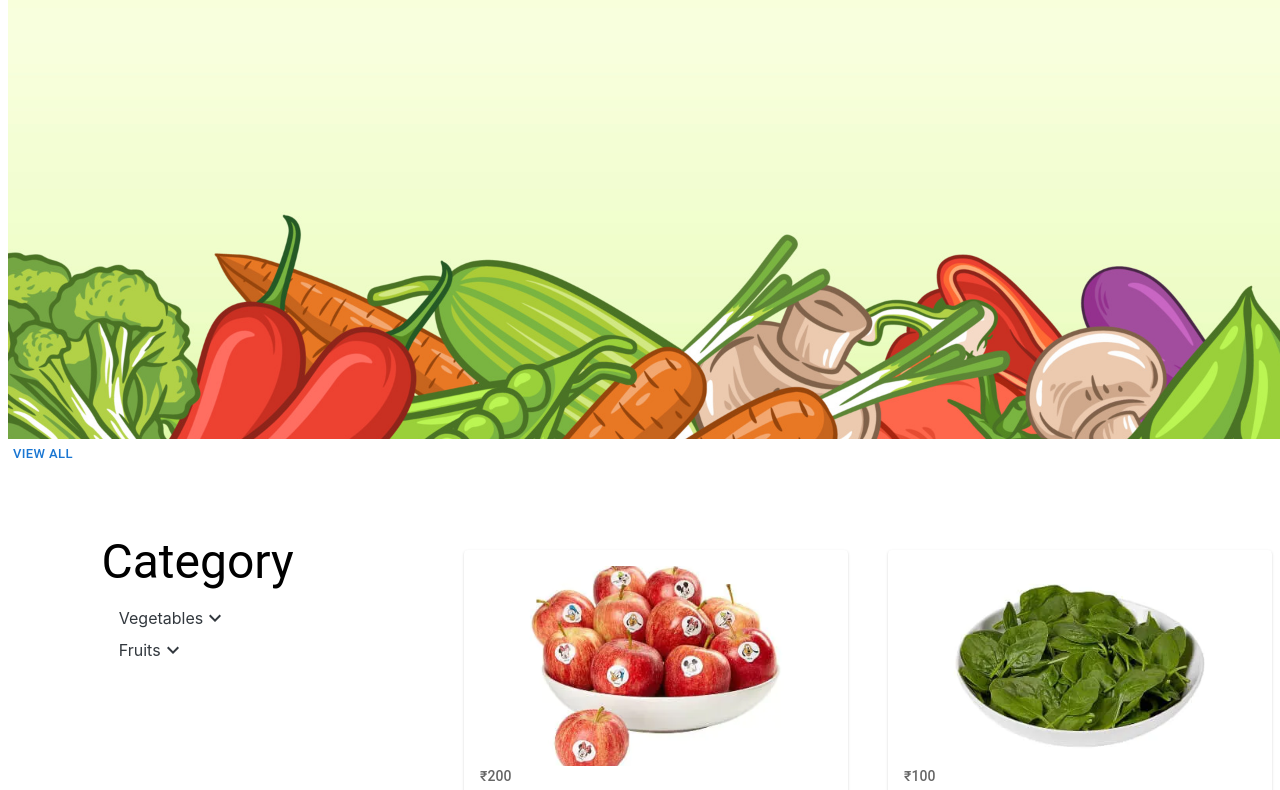
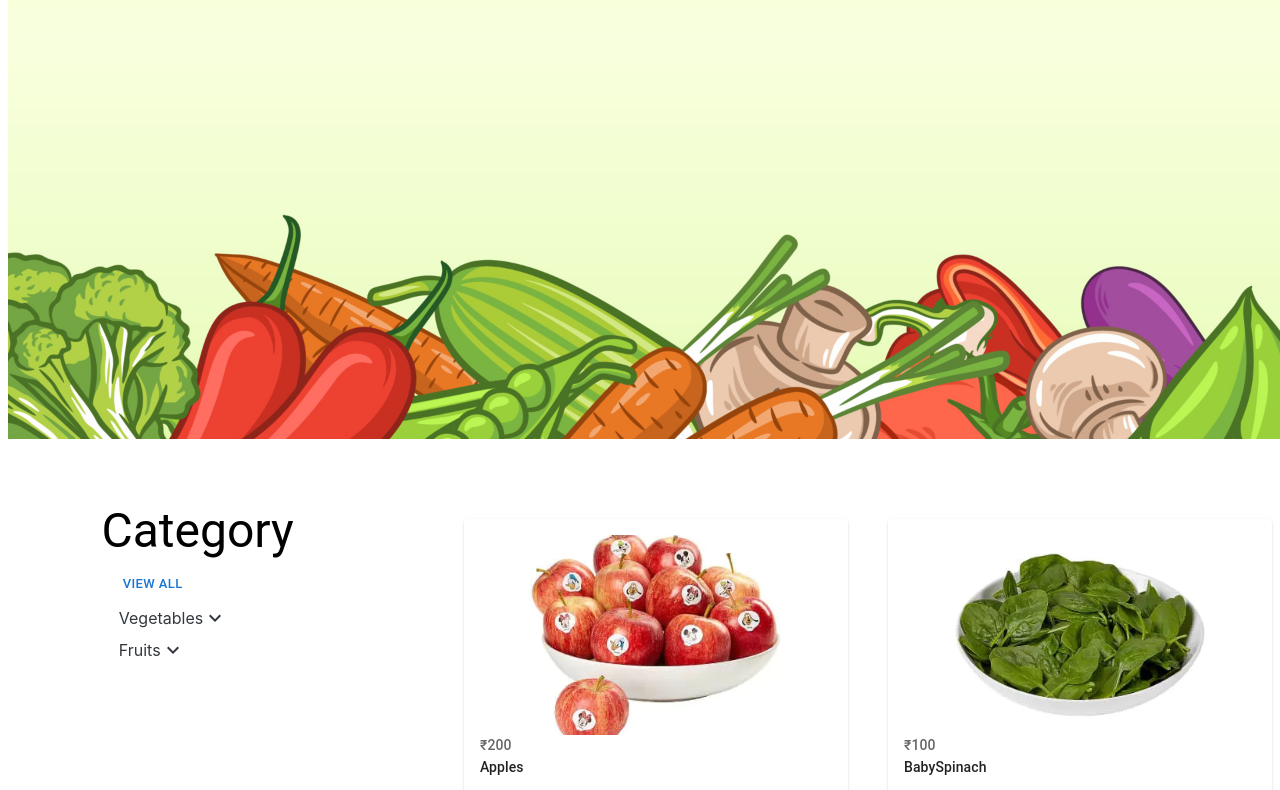
Before and after one commit to bakshiyogesh/electronics_ecommerce, a React (Vite) app: page / in a window 1280 px wide. Shown: the part 377-1167 px from the top of the page. Built offline with nearby package versions, Linux system fonts and the light colour scheme.

Commit message:
store and action created.

```diff
--- a/src/components/common/card/Card.tsx
+++ b/src/components/common/card/Card.tsx
@@ -17,7 +17,6 @@ interface productArray{
 
   return (
     <>
-    <Button onClick={()=>{setFiltered(productsData)}} size="small">View All</Button>
       <Grid container component={"section"}>
         <SideMenuBar setFiltered={setFiltered} />
         <Grid
--- a/src/components/constants/constant.ts
+++ b/src/components/constants/constant.ts
@@ -1,71 +1,94 @@
 import { productData } from "../../interfaces/interface";
 export const categoryButton:string[]=['Vegetables','Fruits'];
 export const productsData:productData[] = [
-    { imgSRC: "/Apples.webp", name: "Apples", price: 200, category: "fruit" },
+    { id:1,
+      imgSRC: "/Apples.webp", name: "Apples", price: 200, category: "fruit",
+    count:0},
     {
+      id:2,
       imgSRC: "/BabySpinach.webp",
       name: "BabySpinach",
       price: 100,
       category: "vegetable",
+      count:0
     },
     {
+      id:3,
       imgSRC: "/blueberries.webp",
       name: "BlueBerries",
       price: 150,
       category: "fruit",
+      count:0
     },
     {
+      id:4,
       imgSRC: "/BrusselsSprouts.webp",
       name: "Brussels",
       price: 50,
       category: "vegetable",
+      count:0
     },
-    {
+    {id:5,
       imgSRC: "/CelerySticks.webp",
       name: "CelerySticks",
       price: 80,
       category: "vegetable",
+      count:0
     },
     {
+      id:6,
       imgSRC: "/clementines.webp",
       name: "Clementines",
       price: 110,
       category: "vegetable",
+      count:0
     },
-    { imgSRC: "/Corn.webp", name: "Corn", price: 200, category: "vegetable" },
     {
+      id:7,
+      imgSRC: "/Corn.webp", name: "Corn", price: 200, category: "vegetable",count:0 },
+    {id:8,
       imgSRC: "/Cucumber.webp",
       name: "Cucumber",
       price: 300,
       category: "vegetable",
+      count:0
     },
-    { imgSRC: "/Dates.webp", name: "Dates", price: 400, category: "fruit" },
-    { imgSRC: "/lemon.webp", name: "Lemon", price: 120, category: "lemon" },
-    { imgSRC: "/Mangoes.webp", name: "Mango", price: 100, category: "fruit" },
-    { imgSRC: "/pears.webp", name: "Pears", price: 90, category: "fruit" },
     {
+      id:9,
+      imgSRC: "/Dates.webp", name: "Dates", price: 400, category: "fruit",count:0},
+    { id:10,imgSRC: "/lemon.webp", name: "Lemon", price: 120, category: "lemon",count:0},
+    { id:11,imgSRC: "/Mangoes.webp", name: "Mango", price: 100, category: "fruit",count:0 },
+    { id:12,imgSRC: "/pears.webp", name: "Pears", price: 90, category: "fruit",count:0 },
+    {
+      id:13,
       imgSRC: "/MiniPeppers.webp",
       name: "MiniPeppers",
       price: 60,
       category: "vegetable",
+      count:0
     },
     {
+      id:14,
       imgSRC: "/strawberry.webp",
       name: "Strawberries",
       price: 100,
       category: "fruit",
+      count:0
     },
     {
+      id:15,
       imgSRC: "/RedCherries.webp",
       name: "RedCherries",
       price: 150,
       category: "fruit",
+      count:0
     },
-    {
+    {id:16,
       imgSRC: "/FrenchGreenBeans.webp",
       name: "FrenchGreenBeans",
       price: 230,
       category: "vegetable",
+      count:0
     },
   ];
 export  const offerArray = [
--- a/src/components/sideMenu/sideMenu.tsx
+++ b/src/components/sideMenu/sideMenu.tsx
@@ -1,4 +1,4 @@
-import { Grid, Typography } from "@mui/material";
+import { Button, Grid, Typography } from "@mui/material";
 import { FC } from "react";
 import List from '@mui/joy/List';
 import ListItem from '@mui/joy/ListItem';
@@ -7,7 +7,7 @@ import ListItemButton from '@mui/joy/ListItemButton';
 import ListItemDecorator from '@mui/joy/ListItemDecorator';
 import { KeyboardArrowDown } from "@mui/icons-material";
 import categoryFilter from "../common/categoryfilter/categoryFilter";
-import { categoryButton } from "../constants/constant";
+import { categoryButton, productsData } from "../constants/constant";
 
 
 interface SideMenuProps {
@@ -34,6 +34,7 @@ const SideMenuBar: FC <SideMenuProps> = ({ setFiltered }) => {
       }}>
           <ListItem  >
             <ListItemContent>
+            <Button onClick={()=>{setFiltered(productsData)}} size="small">View All</Button>
             {categoryButton.map((element)=>{
                 return(
                     <ListItemButton onClick={()=>setFiltered(categoryFilter(element))} key={element}>
--- a/src/interfaces/interface.ts
+++ b/src/interfaces/interface.ts
@@ -1,8 +1,10 @@
  export interface productData{
+    id:number,
     imgSRC:string,
     name:string,
     price:number,
     category:string,
+    count:number
 }
 // export interface productDataArray extends Array<productData>{};
 // export interface productArray{
```
Also changed, not shown: src/ecomSlice/ecomSlice.tsx (+35 -5 lines).
